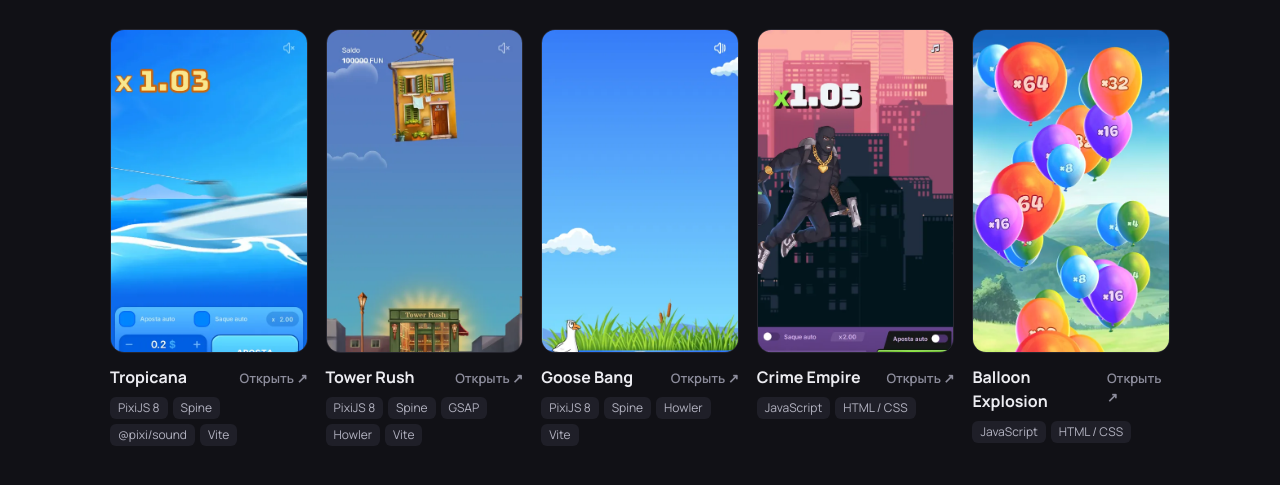
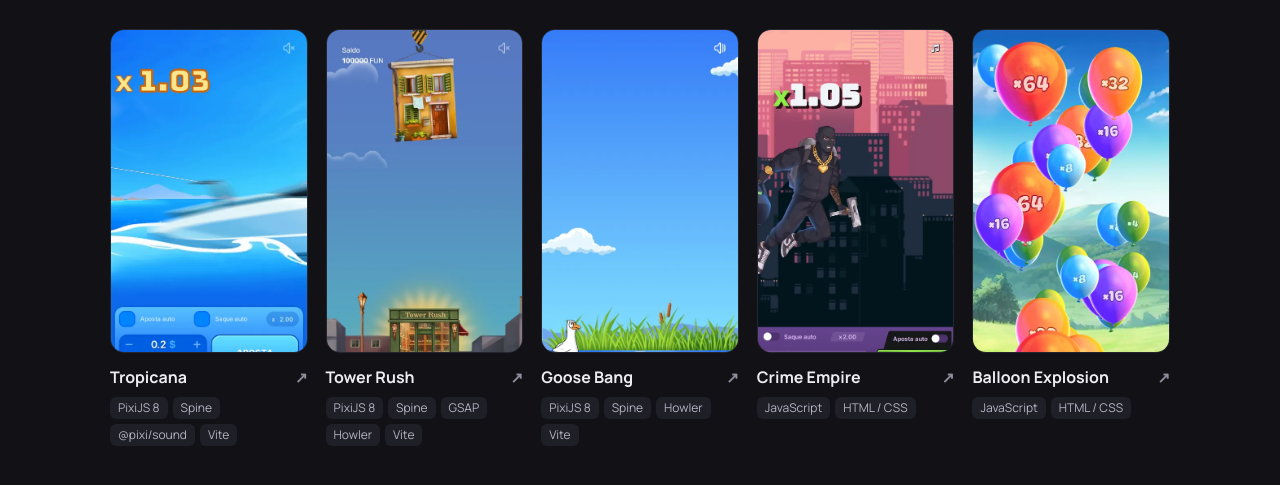
Before and after one commit to kseniya7991/playables-examples, a plain HTML site: page index.html in a window 1280 px wide. Shown: the part 119-604 px from the top of the page. Drawn offline with Linux system fonts and the light colour scheme.

Commit message:
Shorter open label

```diff
--- a/index.html
+++ b/index.html
@@ -22,7 +22,7 @@
     .cover img { width: 100%; height: 100%; object-fit: cover; object-position: top; display: block; }
     .card:hover .cover { transform: translateY(-3px); border-color: #4a4a5a; }
     .name { display: flex; justify-content: space-between; align-items: baseline; gap: 8px; margin-top: 12px; font-weight: 700; font-size: 16px; }
-    .name span { color: #8d8d9c; font-size: 13px; font-weight: 600; }
+    .name span { color: #8d8d9c; font-size: 15px; }
     .card:hover .name span { color: #ececf1; }
     .tags { display: flex; flex-wrap: wrap; gap: 5px; margin-top: 8px; }
     .tags span { font-size: 12px; padding: 2px 8px; border-radius: 6px; background: #1f1f28; color: #b4b4c2; }
@@ -52,7 +52,7 @@
   document.getElementById("grid").innerHTML = GAMES.map(g => `
     <a class="card" href="games/${g.slug}/index.html" target="_blank" rel="noopener">
       <div class="cover"><img src="assets/covers/${g.slug}.webp" alt="${g.title}" loading="lazy"></div>
-      <div class="name">${g.title}<span>Открыть ↗</span></div>
+      <div class="name">${g.title}<span>↗</span></div>
       <div class="tags">${g.stack.map(s => `<span>${s}</span>`).join("")}</div>
     </a>`).join("");
 </script>
```
